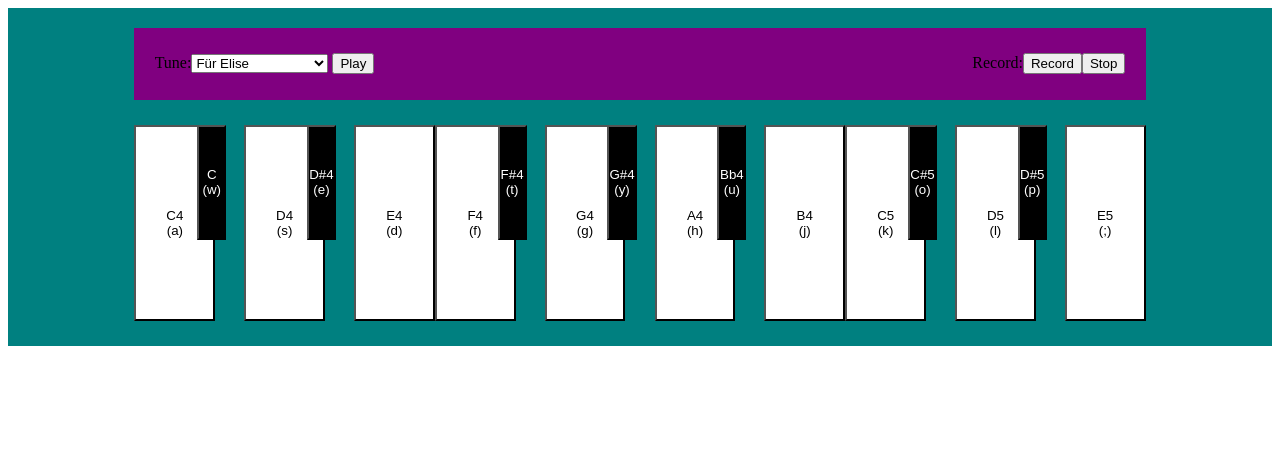
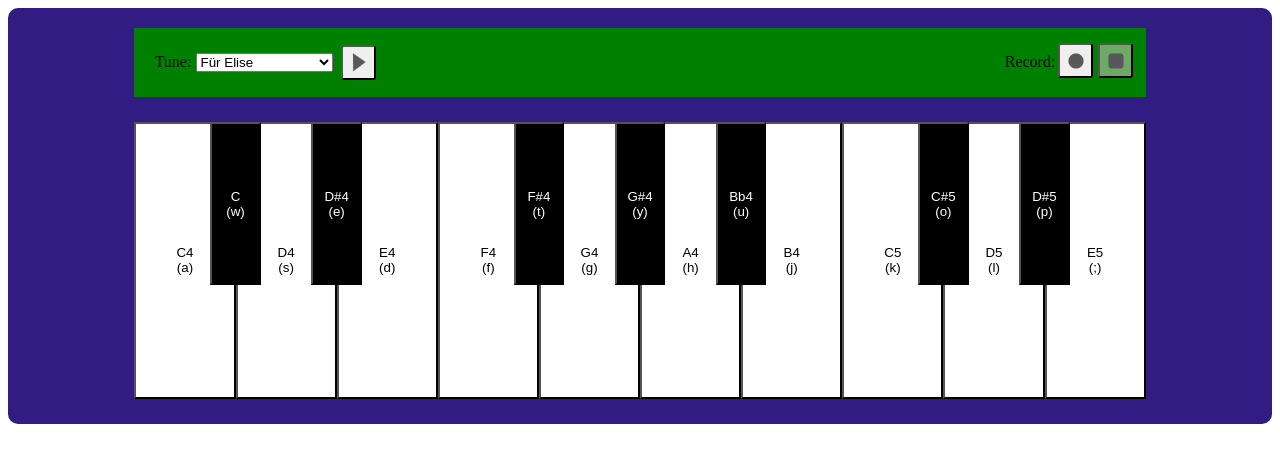
Before and after one commit to lsig/vefforritun, a website built with Vite: page prj01/project_starter/index.html in a window 1280 px wide. Built offline with nearby package versions, Linux system fonts and the light colour scheme.

Commit message:
Piano complete, minor fixes left
Piano is complete, after using absolute to posistion the black keys,
header almost done, but not completely like the picture we are given but
maybe it slides

```diff
--- a/prj01/project_starter/index.html
+++ b/prj01/project_starter/index.html
@@ -11,7 +11,7 @@
 
 <body>
   <div id="oops" display="none">
-    <img src="./public/oops.jpg" alt="Big picture of the word oops">
+    <img src="./oops.jpg" alt="Big picture of the word oops">
 
     <p>the website requires at least 600px screen width</p>
   </div>
@@ -19,7 +19,9 @@
   <div id="background">
     <div class="header">
       <div class="hleft">
-        Tune:<select name="songs" id="songs">
+        <div class="htext">
+          Tune:
+        </div><select name="songs" id="songs">
           <option value="song1">
             F&#252;r Elise
           </option>
@@ -31,11 +33,13 @@
           <option value="song3">
             Seven Nation Army
           </option>
-        </select> <button class="hbuttons" id="play">Play</button>
+        </select> <button class="hbuttons" id="play"><img src="./play.png" alt="play button" height="20px" width="20px"></button>
       </div>
 
       <div class="hright">
-        Record:<button class="hbuttons" id="record">Record</button><button class="hbuttons" id="stop">Stop</button>
+        <div class="htext">
+          Record:
+        </div><button class="hbuttons" id="record"><img src="./record.png" alt="record button" height="20px" width="20px"></button> <button class="hbuttons" id="stop"><img src="./stop.png" alt="record button" height="20px" width="20px"></button>
       </div>
     </div>
 
--- a/prj01/project_starter/style.css
+++ b/prj01/project_starter/style.css
@@ -1,26 +1,74 @@
 #background {
-  background-color: teal;
+  background-color: #301c82;
   display: flex;
   flex-direction: column;
   align-items: center;
+  border-radius: 10px;
 }
 
 .header {
   display: flex;
   flex-direction: row;
+  flex-wrap: no-wrap;
   width: 80%;
   justify-content: space-between;
   margin-top: 20px;
-  padding: 2% 0%;
-  background-color: purple;
+  padding: 1% 0%;
+  background-color: #008000;
 }
 
 .hleft {
+  display: flex;
+  flex-direction: row;
   margin-left: 2%;
 }
 
 .hright {
+  display: flex;
+  flex-direction: row;
   margin-right: 2%;
+}
+
+.htext {
+  flex: display;
+  align-self: center;
+}
+
+img {
+  display: flex;
+  align-self: center;
+}
+
+/* #play, */
+/* #record, */
+/* #stop, */
+/* #songs { */
+/*   display: flex; */
+/*   flex-direction: row; */
+/*   align-self: center; */
+/*   margin: 2%; */
+/* } */
+
+#songs {
+  display: flex;
+  flex-direction: column;
+  align-self: center;
+  margin: 2%;
+}
+
+#play,
+#record,
+#stop {
+  height: 35px;
+  width: 35px;
+  display: flex;
+  align-self: flex-start;
+  margin: 2%;
+  border-radius: 3px;
+}
+
+#stop {
+  background-color: #6fa867;
 }
 
 .piano {
@@ -33,7 +81,7 @@
 
 .white {
   background-color: white;
-  padding: 8% 1%;
+  padding: 12% 1%;
   height: 15%;
   width: 8%;
   flex: 1 0 auto;
@@ -42,12 +90,48 @@
 .black {
   background-color: black;
   color: white;
-  padding: 4% 0%;
-  height: 9%;
-  width: 4%;
+  flex: 0 0 auto;
+  display: flex;
+  flex-direction: column;
+  justify-content: center;
+  flex-shrink: 0;
+  /* padding: 5% 0%; */
+  height: 50%;
+  width: 5%;
   z-index: 1;
-  position: relative;
-  transform: translateX(-18px);
+  position: absolute;
+}
+
+#b1 {
+  left: 7.5%;
+}
+
+#b2 {
+  left: 17.5%;
+}
+
+#b3 {
+  left: 37.5%;
+}
+
+#b4 {
+  left: 47.5%;
+}
+
+#b5 {
+  left: 57.5%;
+}
+
+#b6 {
+  left: 77.5%;
+}
+
+#b7 {
+  left: 87.5%;
+}
+
+.wtext {
+  align-self: center;
 }
 
 button[class="white"]:active {
```
